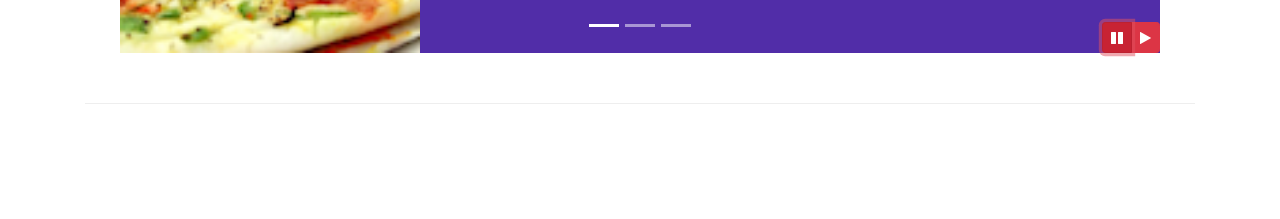
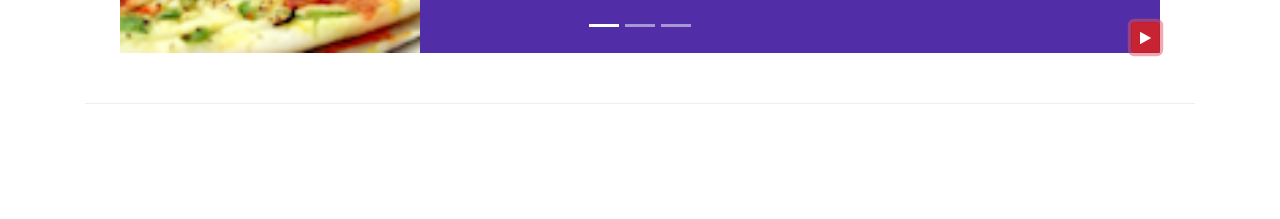
Before and after one commit to naoliden/Bootstrap4, a website: page index.html in a window 1280 px wide. Both pictures are taken after a click on the button 1117 px from the left and 618 px from the top of the page. Shown: the part 581-800 px from the top of the page. Drawn offline with nearby package versions, Linux system fonts and the light colour scheme.

Commit message:
button carousel 2x1

```diff
--- a/index.html
+++ b/index.html
@@ -229,14 +229,9 @@
                     <a class="carousel-control-next" href="#mycarousel" role="button" data-slide="next">
                         <span class="carousel-control-next-icon"></span>
                     </a>
-                    <div class="btn-group" id="carouselButton">
-                        <button class="btn btn-danger btn-sm" id="carousel-pause">
-                            <span class="fa fa-pause"></span>
-                        </button>
-                        <button class="btn btn-danger btn-sm" id="carousel-play">
-                            <span class="fa fa-play"></span>
-                        </button>
-                    </div>
+                    <button class="btn btn-danger btn-sm" id="carouselButton">
+                        <span class="fa fa-pause"></span>
+                    </button>
                 </div>
             </div>
         </div>
@@ -401,12 +396,22 @@
     <script>
         $(document).ready(function() {
             $('#mycarousel').carousel({ interval: 2000 });
-            $('#carousel-pause').click(function() {
-                $('#mycarousel').carousel('pause');
+
+            $("#carouselButton").click(function(){
+                if ($("#carouselButton").children("span").hasClass('fa-pause')) {
+                    $("#mycarousel").carousel('pause');
+                    $("#carouselButton").children("span").removeClass('fa-pause');
+                    $("#carouselButton").children("span").addClass('fa-play');
+                }
+                else if ($("#carouselButton").children("span").hasClass('fa-play')){
+                    $("#mycarousel").carousel('cycle');
+                    $("#carouselButton").children("span").removeClass('fa-play');
+                    $("#carouselButton").children("span").addClass('fa-pause');
+                }
             });
-            $('#carousel-play').click(function() {
-                $('#mycarousel').carousel('cycle');
-            });
+            // $('#carousel-play').click(function() {
+            //     $('#mycarousel').carousel('cycle');
+            // });
         });
     </script>
 
```
